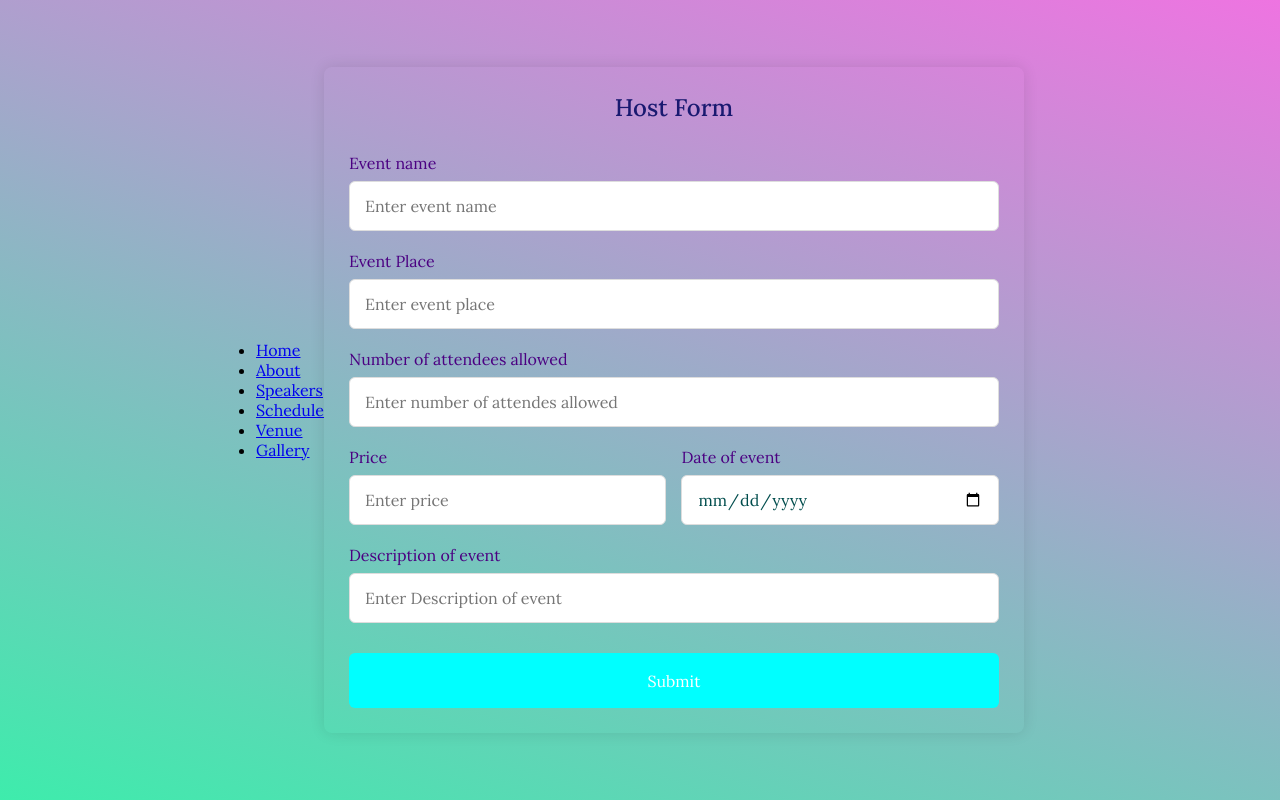
After one commit to Prabhsimran04/Event-management-system, a Django app: page /hostevent in a window 1280 px wide. The commit adds this page. Run offline with Django 5.2, Linux system fonts and the light colour scheme.

```diff
--- /dev/null
+++ b/event_management/attendee/static/attendee/hostevent.css
@@ -0,0 +1,83 @@
+/* Google Font - Poppins */
+@import url('https://fonts.googleapis.com/css2?family=Lora:ital,wght@0,400..700;1,400..700&family=Montserrat:ital,wght@0,100..900;1,100..900&family=Open+Sans:ital,wght@0,300..800;1,300..800&family=Poppins:ital,wght@0,100;0,200;0,300;0,400;0,500;0,600;0,700;0,800;0,900;1,100;1,200;1,300;1,400;1,500;1,600;1,700;1,800;1,900&family=Roboto:ital,wght@0,100..900;1,100..900&family=Rubik:ital,wght@0,300..900;1,300..900&display=swap');
+*{
+    margin: 0;
+    padding: 0;
+    box-sizing: border-box;
+    font-family: "Lora", serif;
+}
+
+body{
+    background-color: #3EECAC;
+    background-image: linear-gradient(19deg, #3EECAC 0%, #EE74E1 100%);
+    min-height: 100vh;
+    display: flex;
+    align-items: center;
+    justify-content: center;
+    padding: 0 20px;
+}
+
+.container{
+    position: relative;
+    max-width: 700px;
+    width: 100%;
+    background: transparent;
+    padding: 25px;
+    border-radius: 8px;
+    box-shadow: 0 0 15px rgba(0, 0, 0, 0.1);
+}
+.container header{
+    font-size: 1.5rem;
+    color:#191970;
+    font-weight: 500;
+    text-align: center;
+}
+.container .form{
+    margin-top: 30px;
+}
+.form .input-box{
+    width: 100%;
+    margin-top: 20px;
+}
+.input-box label{
+    color: #4B0082;
+}
+.form .input-box input{
+    position: relative;
+    height: 50px;
+    width: 100%;
+    outline: none;
+    font-size: 1rem;
+    color: #004D4D;
+    margin-top: 8px;
+    border: 1px solid #ddd;
+    border-radius: 6px;
+    padding: 0 15px;
+}
+.form .column{
+    display: flex;
+    column-gap: 15px;
+}
+.form button{
+    height: 55px;
+    width: 100%;
+    color: #fff;
+    font-size: 1rem;
+    border: none;
+    margin-top: 30px;
+    cursor: pointer;
+    border-radius: 6px;
+    font-weight: 400;
+    transition: all 0.2s ease;
+    background-color: cyan;
+}
+.form button:hover{
+    background-color: rgb(16, 133, 133);
+}
+
+/* Responsive */
+@media screen and (max-width: 500px){
+    .form .column{
+        flex-wrap: wrap;
+    }
+}
--- /dev/null
+++ b/event_management/attendee/templates/hostevent.html
@@ -0,0 +1,67 @@
+<!DOCTYPE html>
+{% load static %}
+<html lang="en">
+<head>
+    <meta charset="UTF-8">
+    <meta name="viewport" content="width=device-width, initial-scale=1.0">
+    <link rel="stylesheet" href="{% static 'attendee\hostevent.css' %}">
+    <title>Host an Event</title>
+</head>
+
+<body>
+
+    <nav id="nav-menu-container">
+        <ul class="nav-menu">
+          <li class="menu-active"><a href="#intro">Home</a></li>
+          <li><a href="#about">About</a></li>
+          <li><a href="#speakers">Speakers</a></li>
+          <li><a href="#schedule">Schedule</a></li>
+          <li><a href="#venue">Venue</a></li>
+
+          <li><a href="#gallery">Gallery</a></li>
+        </ul>
+      </nav><!-- #nav-menu-container -->
+
+
+    <section class="container">
+        <header>Host Form</header>
+        <form action="#" class="form">
+            <div class="input-box">
+                <label>Event name</label>
+                <input type="text" placeholder="Enter event name" required/>
+            </div>
+
+            <div class="input-box">
+                <label>Event Place</label>
+                <input type="text" placeholder="Enter event place"required/>
+            </div>
+            <div class="input-box">
+                <label>Number of attendees allowed</label>
+                <input type="number" placeholder="Enter number of attendes allowed" required/>
+            </div>
+
+            <div class="column">
+
+                <div class="input-box">
+                    <label>Price</label>
+                    <input type="number" placeholder="Enter price" required/>
+                </div>
+
+                <div class="input-box">
+                    <label>Date of event</label>
+                    <input type="date" placeholder="Enter date of event" required/>
+                </div>
+
+
+
+            </div>
+            <div class="input-box">
+                <label>Description of event</label>
+                <input type="text" placeholder="Enter Description of event" required/>
+            </div>
+            <button>Submit</button>
+        </form>
+    </section>
+    <script src="{% static 'attendee/js/main.js'%}"></script>
+</body>
+</html>
--- a/event_management/attendee/templates/landingPage.html
+++ b/event_management/attendee/templates/landingPage.html
@@ -33,6 +33,7 @@
             <a href="#Contact">Contact</a>
             <a href="register">Register</a>
             <a href="event">Event</a>
+            <a href="hostevent">HostEvent</a>
         </nav>
         <div class="fas fa-bars" id="MenuBtn"></div>
     </div>
--- a/event_management/attendee/urls.py
+++ b/event_management/attendee/urls.py
@@ -8,4 +8,5 @@ urlpatterns = [
     path("api/login", views.login_view),
     path("event", views.eventPage),
     path("eventdetail/<str:event_id>", views.eventdetailPage, name="event_detail"),
+    path("hostevent", views.hosteventPage),
 ]
--- a/event_management/attendee/views.py
+++ b/event_management/attendee/views.py
@@ -19,6 +19,9 @@ def registerPage(request):
 def eventdetailPage(request, event_id):
 
     return render(request, 'eventdetail.html')
+
+def hosteventPage(request):
+    return render(request, 'hostevent.html')
 
 
 
```
Also changed, not shown: event_management/attendee/static/attendee/eventdetail.js (+25 -0 lines), event_management/attendee/templates/eventdetail.html (+43 -59 lines), event_management/attendee/static/attendee/hostevent.js (added).
